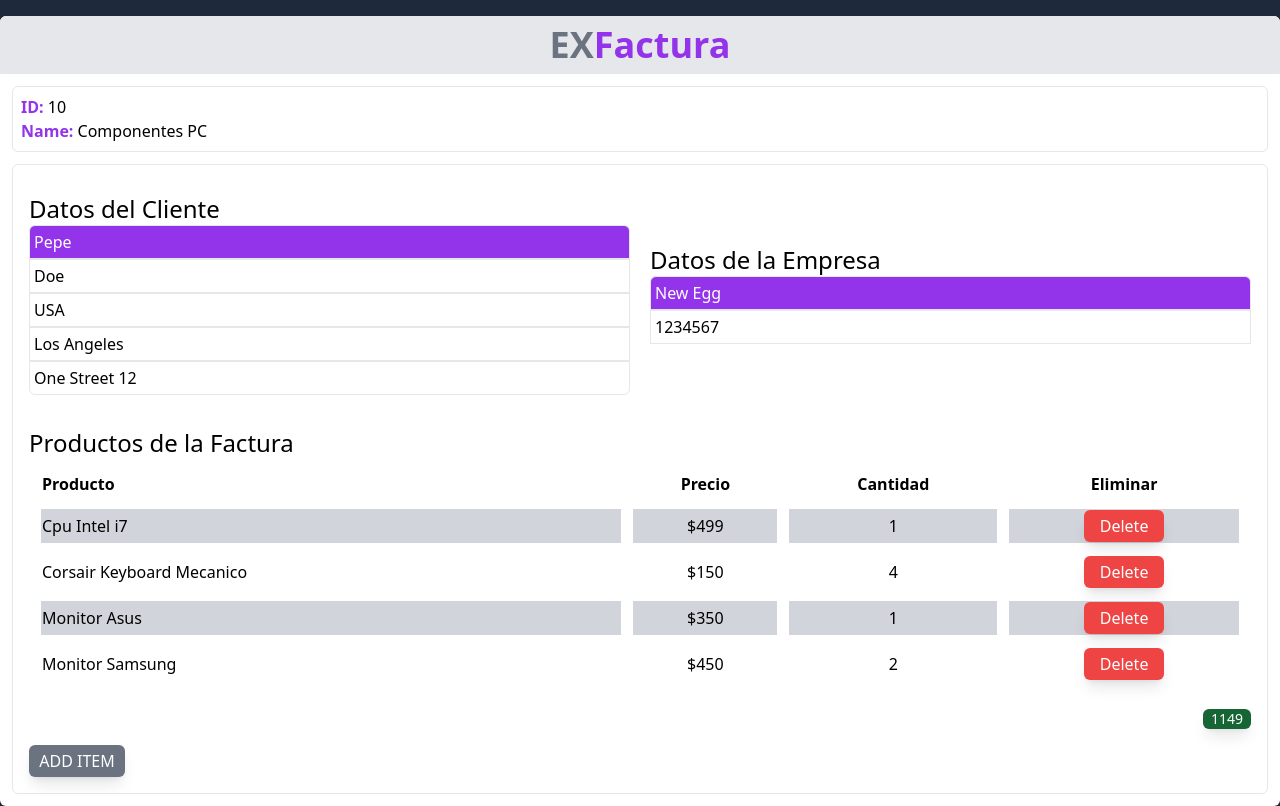
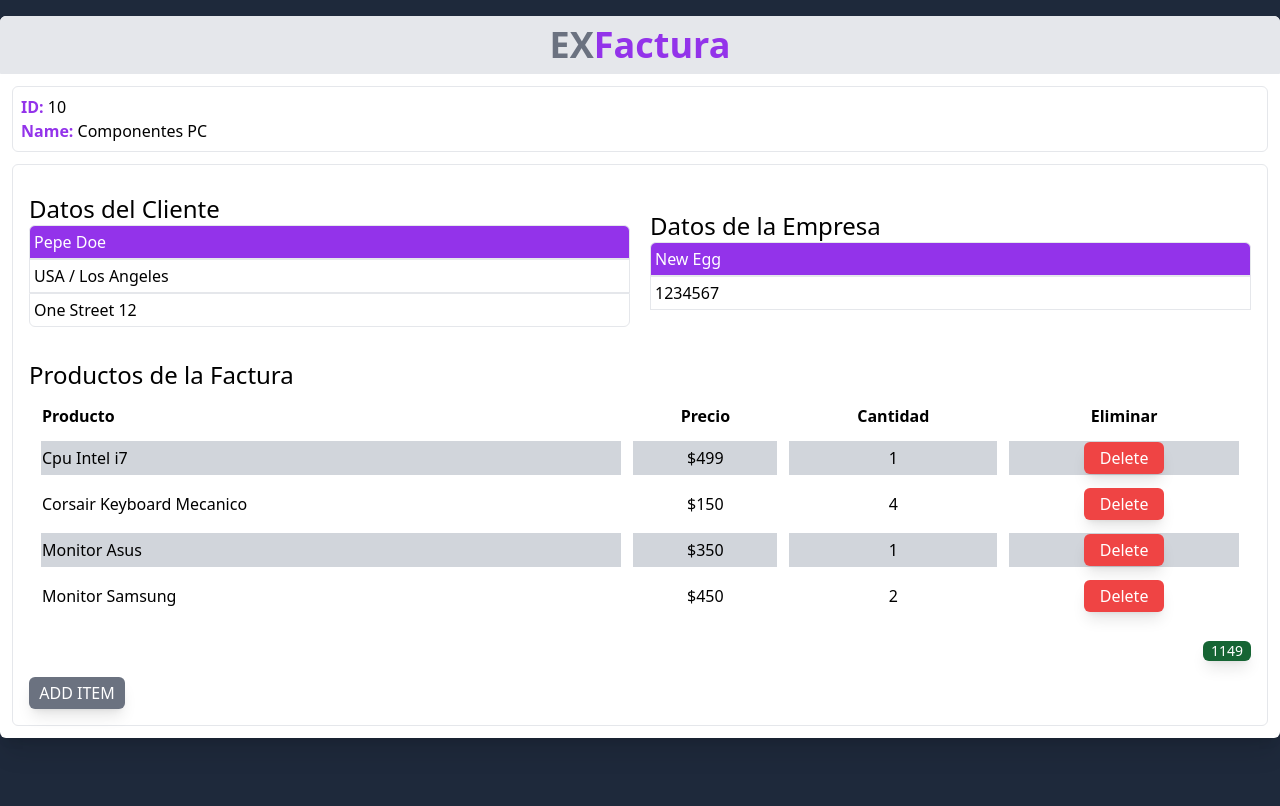
Before and after one commit to Jair-vet/Factura-REACT, a React (Vite) app: page / in a window 1280 px wide. Built offline with nearby package versions, Linux system fonts and the light colour scheme.

Commit message:
Agregamos client y company tipados

```diff
--- a/src/components/InvoiceView.jsx
+++ b/src/components/InvoiceView.jsx
@@ -1,4 +1,4 @@
-import React from 'react'
+import PropTypes from 'prop-types'
 
 export const InvoiceView = ({client, company}) => {
 
@@ -10,10 +10,8 @@ export const InvoiceView = ({client, company}) => {
         <div className="md:w-1/2">
             <h2 className="text-2xl md:text-left text-center">Datos del Cliente</h2>
             <div>
-                <p className="p-1 bg-purple-600 text-white border rounded-t-md">{ nameClient }</p>
-                <p className="p-1 border">{ lastName }</p>
-                <p className="p-1 border">{ country }</p>
-                <p className="p-1 border">{ city }</p>
+                <p className="p-1 bg-purple-600 text-white border rounded-t-md">{ nameClient } { lastName }</p>
+                <p className="p-1 border">{ country } / { city }</p>
                 <p className="p-1 border rounded-b-md">{ street } { number }</p>
             </div>
         </div>
@@ -28,3 +26,8 @@ export const InvoiceView = ({client, company}) => {
     </div>
   )
 }
+
+InvoiceView.prototype = {
+    client: PropTypes.object.isRequired,
+    company: PropTypes.object.isRequired
+}
```
